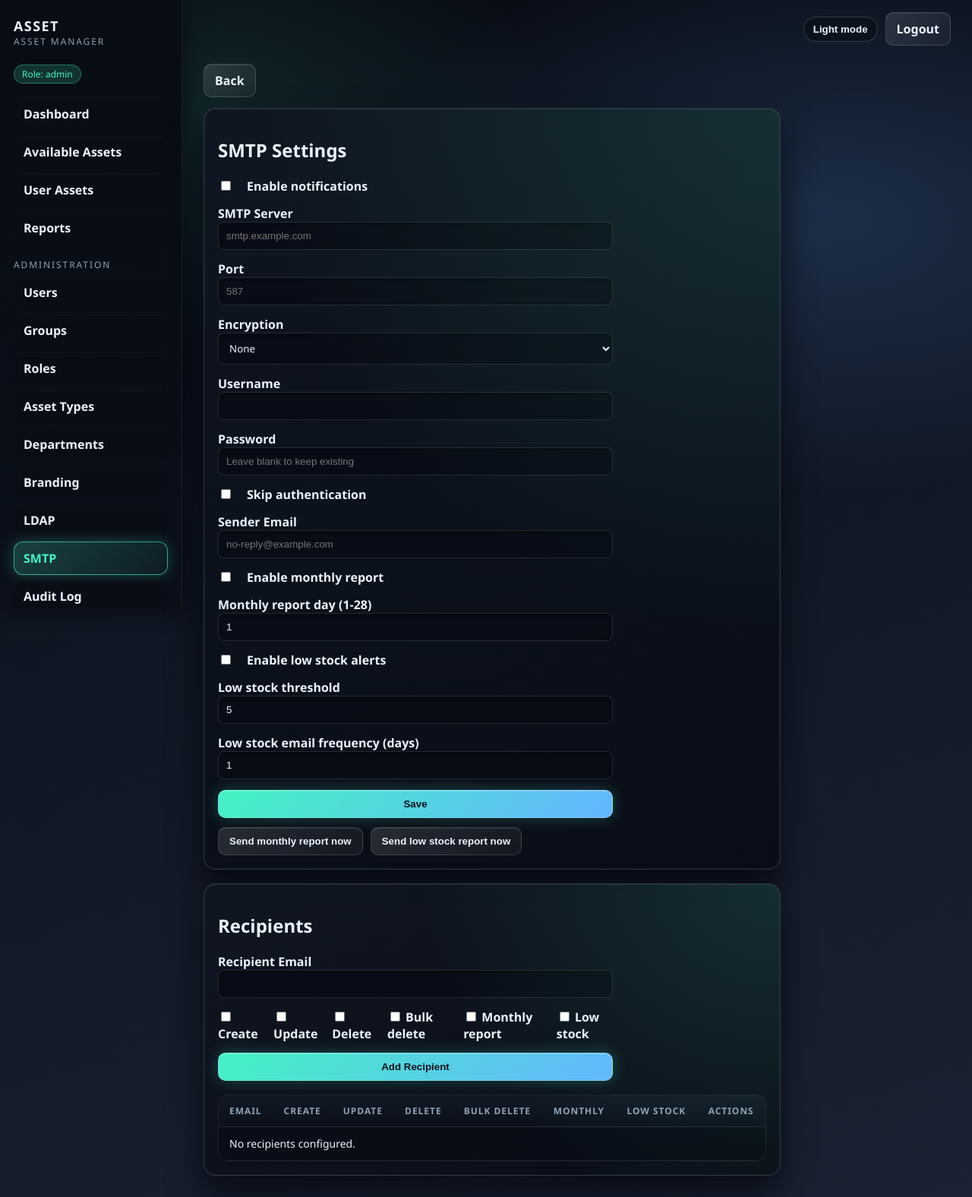
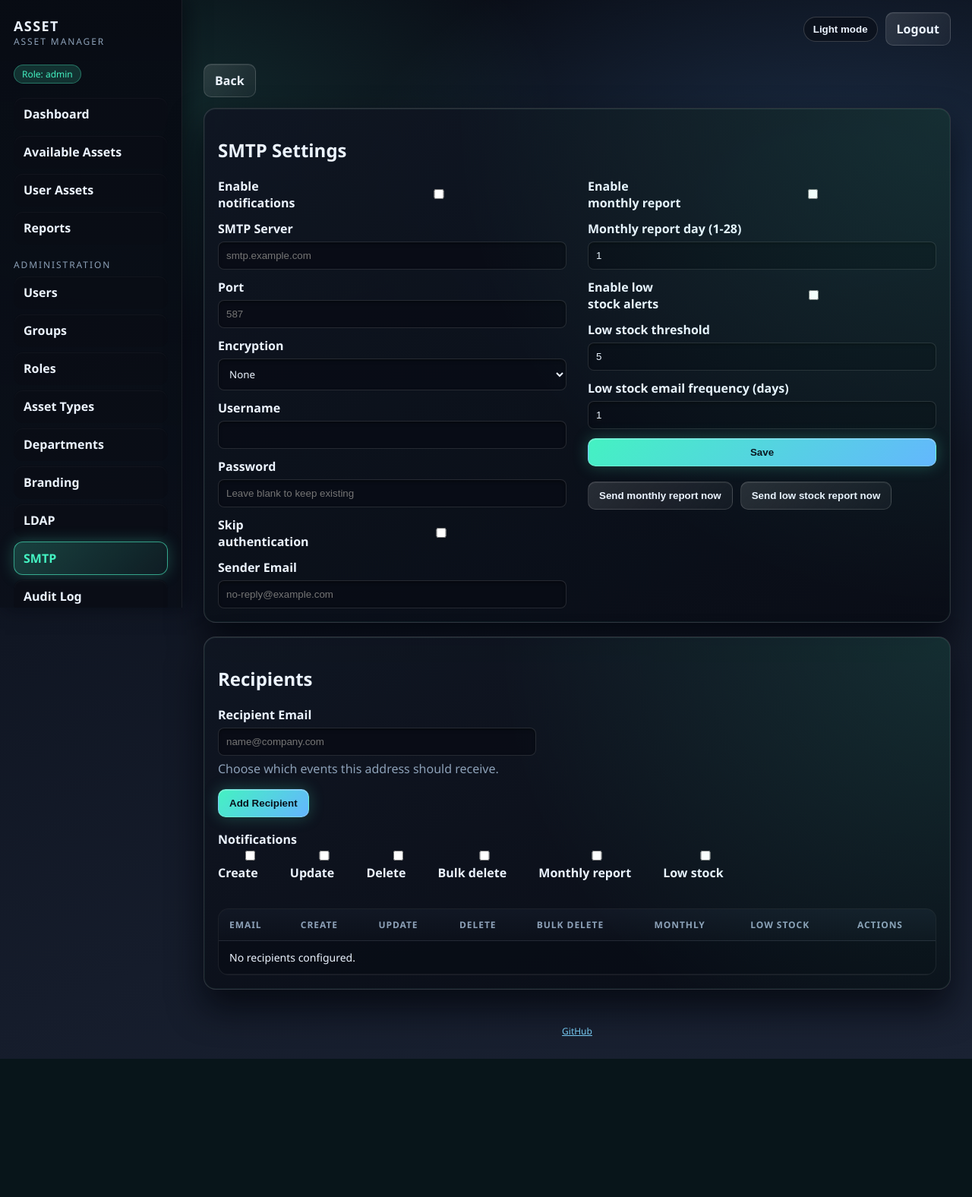
Before and after one commit to jawadamin99/AssetManager, a Flask app: page /smtp in a window 1280 px wide. Shown: the whole page at 76% size. After the commit the page ends 1394 px from the top, so only its background shows below. Run offline with Flask 3, Linux system fonts and the light colour scheme; the visitor is signed in with stand-in values (Sample User, id 1); data comes from the database, SQL or seed files in the repository; data that the repository does not hold is empty; parts of the project's set-up code (start-up, migrations or seed data) failed here and were passed over.

Commit message:
Smtp page configured.

```diff
--- a/templates/base.html
+++ b/templates/base.html
@@ -433,6 +433,9 @@
       {% endif %}
       {% block content %}{% endblock %}
         </main>
+        <footer style="margin: 18px 0 28px; text-align: center; font-size: 12px; color: #9fb3c8;">
+          <a href="https://github.com/tayyabtahir143" target="_blank" rel="noopener" style="color: #7dd3fc;">GitHub</a>
+        </footer>
       </div>
     </div>
     {% if ldap_users %}
--- a/templates/smtp.html
+++ b/templates/smtp.html
@@ -1,21 +1,22 @@
 {% extends "base.html" %}
 {% block content %}
-  <div class="card" style="max-width: 760px;">
+  <div class="card smtp-settings" style="max-width: 1100px; width: 100%;">
     <h2>SMTP Settings</h2>
-    <form method="post" class="form-grid">
-      <div class="checkbox-row">
+    <form method="post" class="smtp-grid">
+      <div class="smtp-section">
+      <div class="smtp-toggle">
+        <label for="enabled">Enable notifications</label>
         <input id="enabled" name="enabled" type="checkbox" {% if config and config.enabled %}checked{% endif %}>
-        <label for="enabled">Enable notifications</label>
         </div>
-      <div>
+        <div class="smtp-field">
           <label for="host">SMTP Server</label>
           <input id="host" name="host" type="text" value="{{ config.host if config else '' }}" placeholder="smtp.example.com">
         </div>
-      <div>
+        <div class="smtp-field">
           <label for="port">Port</label>
           <input id="port" name="port" type="number" value="{{ config.port if config else '' }}" placeholder="587">
         </div>
-      <div>
+        <div class="smtp-field">
           <label for="encryption">Encryption</label>
           <select id="encryption" name="encryption">
             {% set enc = config.encryption if config else 'none' %}
@@ -24,45 +25,46 @@
             <option value="starttls" {% if enc == 'starttls' %}selected{% endif %}>STARTTLS</option>
           </select>
         </div>
-      <div>
+        <div class="smtp-field">
           <label for="username">Username</label>
           <input id="username" name="username" type="text" value="{{ config.username if config else '' }}">
         </div>
-      <div>
+        <div class="smtp-field">
           <label for="password">Password</label>
           <input id="password" name="password" type="password" value="" placeholder="Leave blank to keep existing">
         </div>
-      <div class="checkbox-row">
+      <div class="smtp-toggle">
+        <label for="skip_auth">Skip authentication</label>
         <input id="skip_auth" name="skip_auth" type="checkbox" {% if config and config.skip_auth %}checked{% endif %}>
-        <label for="skip_auth">Skip authentication</label>
         </div>
-      <div>
+        <div class="smtp-field">
           <label for="sender_email">Sender Email</label>
           <input id="sender_email" name="sender_email" type="text" value="{{ config.sender_email if config else '' }}" placeholder="no-reply@example.com">
         </div>
-      <div class="checkbox-row">
+      </div>
+      <div class="smtp-section">
+      <div class="smtp-toggle">
+        <label for="monthly_report_enabled">Enable monthly report</label>
         <input id="monthly_report_enabled" name="monthly_report_enabled" type="checkbox" {% if config and config.monthly_report_enabled %}checked{% endif %}>
-        <label for="monthly_report_enabled">Enable monthly report</label>
         </div>
-      <div>
+        <div class="smtp-field">
           <label for="monthly_report_day">Monthly report day (1-28)</label>
           <input id="monthly_report_day" name="monthly_report_day" type="number" min="1" max="28" value="{{ config.monthly_report_day if config else 1 }}">
         </div>
-      <div class="checkbox-row">
+      <div class="smtp-toggle">
+        <label for="low_stock_enabled">Enable low stock alerts</label>
         <input id="low_stock_enabled" name="low_stock_enabled" type="checkbox" {% if config and config.low_stock_enabled %}checked{% endif %}>
-        <label for="low_stock_enabled">Enable low stock alerts</label>
         </div>
-      <div>
+        <div class="smtp-field">
           <label for="low_stock_threshold">Low stock threshold</label>
           <input id="low_stock_threshold" name="low_stock_threshold" type="number" min="1" value="{{ config.low_stock_threshold if config else 5 }}">
         </div>
-      <div>
+        <div class="smtp-field">
           <label for="low_stock_frequency_days">Low stock email frequency (days)</label>
           <input id="low_stock_frequency_days" name="low_stock_frequency_days" type="number" min="1" value="{{ config.low_stock_frequency_days if config else 1 }}">
         </div>
         <button class="button" type="submit">Save</button>
-    </form>
-    <div style="display: flex; gap: 10px; flex-wrap: wrap; margin-top: 12px;">
+        <div style="display: flex; gap: 10px; flex-wrap: wrap; margin-top: 8px;">
           <form method="post" action="{{ url_for('smtp_send_monthly') }}">
             <button class="button secondary" type="submit">Send monthly report now</button>
           </form>
@@ -71,15 +73,23 @@
           </form>
         </div>
       </div>
+    </form>
+  </div>
 
-  <div class="card" style="max-width: 760px; margin-top: 18px;">
+  <div class="card smtp-settings" style="max-width: 1100px; width: 100%; margin-top: 18px;">
     <h2>Recipients</h2>
-    <form method="post" action="{{ url_for('smtp_add_recipient') }}" class="form-grid">
+    <form method="post" action="{{ url_for('smtp_add_recipient') }}" class="smtp-recipient-grid">
+      <div class="smtp-field">
+        <label for="email">Recipient Email</label>
+        <input id="email" name="email" type="text" placeholder="name@company.com" required>
+        <p class="muted" style="margin-top: 6px;">Choose which events this address should receive.</p>
+        <div style="display: flex; justify-content: flex-start; margin-top: 10px;">
+          <button class="button" type="submit">Add Recipient</button>
+        </div>
+      </div>
       <div>
-        <label for="email">Recipient Email</label>
-        <input id="email" name="email" type="text" required>
-      </div>
-      <div class="checkbox-row">
+        <label>Notifications</label>
+        <div class="smtp-checks">
           <label><input name="notify_create" type="checkbox"> Create</label>
           <label><input name="notify_update" type="checkbox"> Update</label>
           <label><input name="notify_delete" type="checkbox"> Delete</label>
@@ -87,10 +97,11 @@
           <label><input name="notify_monthly" type="checkbox"> Monthly report</label>
           <label><input name="notify_low_stock" type="checkbox"> Low stock</label>
         </div>
-      <button class="button" type="submit">Add Recipient</button>
+      </div>
     </form>
 
-    <table style="margin-top: 18px;">
+    <div style="overflow-x: auto; margin-top: 18px;">
+      <table style="min-width: 900px;">
         <thead>
           <tr>
             <th>Email</th>
@@ -130,4 +141,48 @@
       </tbody>
       </table>
     </div>
+  </div>
+  <style>
+    .smtp-settings input,
+    .smtp-settings select,
+    .smtp-settings textarea {
+      width: 100%;
+    }
+    .smtp-grid {
+      display: grid;
+      grid-template-columns: repeat(2, minmax(280px, 1fr));
+      gap: 20px 28px;
+      align-items: start;
+    }
+    .smtp-section {
+      display: grid;
+      gap: 12px;
+    }
+    .smtp-field label {
+      display: block;
+      margin-bottom: 6px;
+      font-weight: 600;
+    }
+    .smtp-toggle {
+      display: inline-flex;
+      align-items: center;
+      gap: 8px;
+      justify-content: flex-start;
+    }
+    .smtp-recipient-grid {
+      display: grid;
+      grid-template-columns: 1fr 1.2fr;
+      gap: 18px 24px;
+      align-items: start;
+    }
+    .smtp-checks {
+      display: flex;
+      flex-wrap: wrap;
+      gap: 12px 18px;
+      align-items: center;
+    }
+    .smtp-recipient-grid > div:last-child {
+      grid-column: 1 / -1;
+    }
+  </style>
 {% endblock %}
```
Lines whose indentation alone changed are shown as unchanged.
